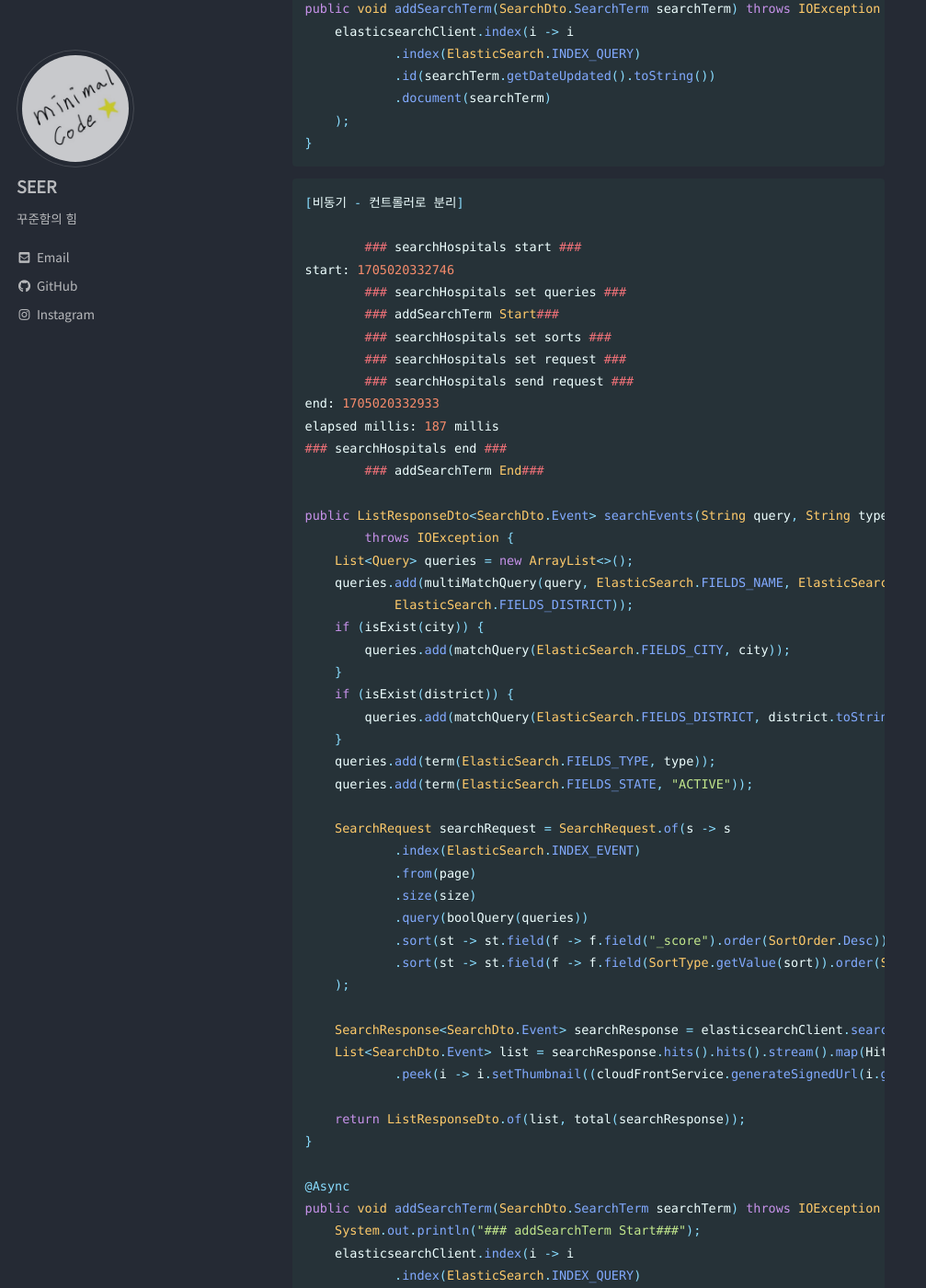
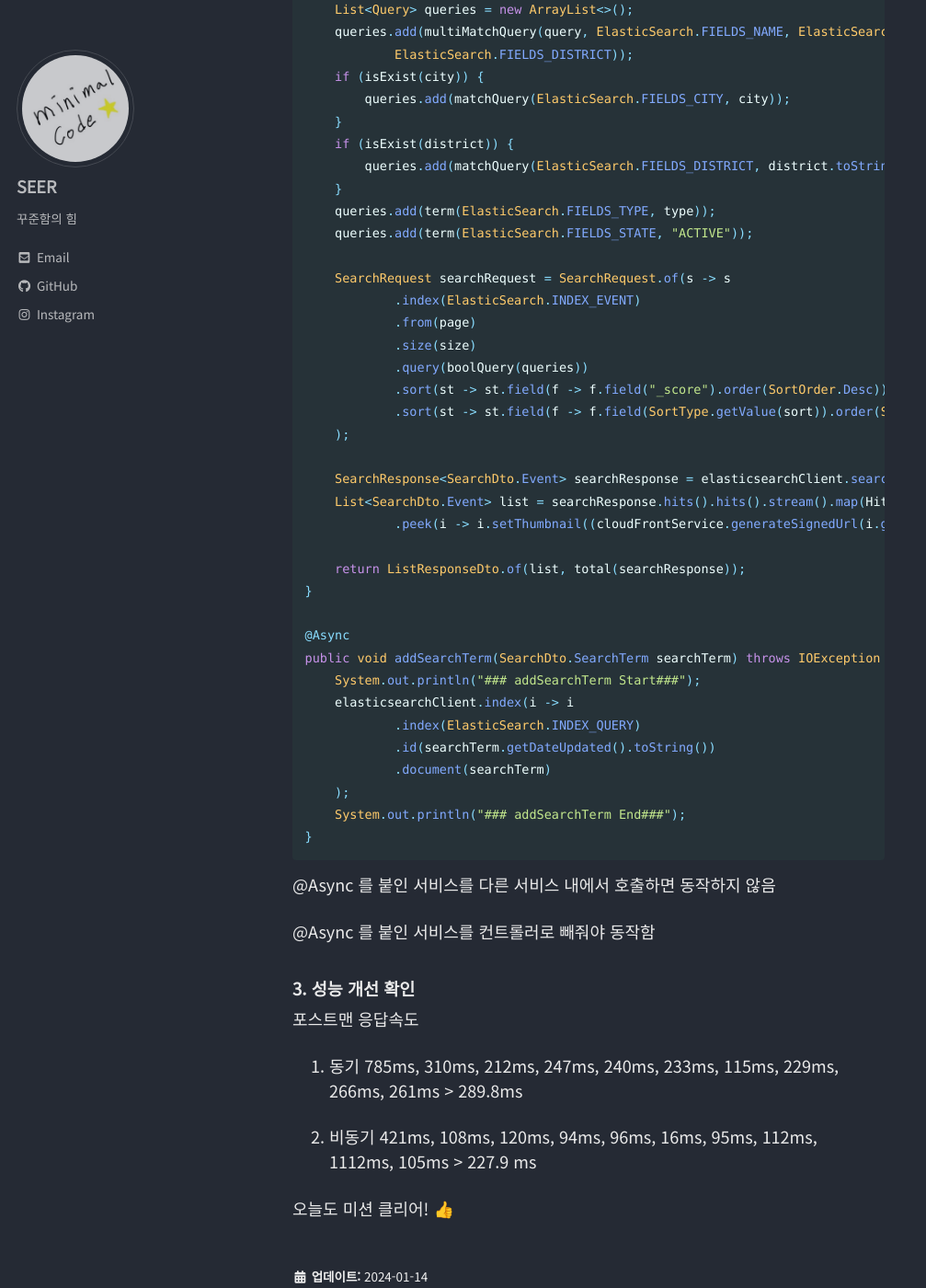
Before and after one commit to seer723/seer.github.io, a Jekyll site: the page built from _posts/2024-01-12-SpringBoot @Async 사용법.md, in a window 1280 px wide and 1400 px high, scrolled down 4032 px. Shown: the whole window at 92% size, without its empty margins (0-1007 px from the left). Built offline with Jekyll 4.4.1, drawn with Linux system fonts in a browser that asks for light colours; cached includes are drawn as plain includes; some of the changed text lies outside the part shown.

Commit message:
Async 포스팅 수정중

````diff
--- a/_posts/2024-01-12-SpringBoot @Async 사용법.md
+++ b/_posts/2024-01-12-SpringBoot @Async 사용법.md
@@ -1,18 +1,19 @@
 ---
 title: "2024-01-12-SpringBoot @Async 사용법"
-last_modified_at: 2024-01-09
+last_modified_at: 2024-01-12
 categories:
   - Java
 tags:
   - Java
   - SpringBoot
   - @Async
+  - 비동기
 ---
 
-> 모던 자바 인 액션(한빛미디어) 책을 보면서 동작 파라미터화에 대해 공부한 내용을 정리했어요.
-> 농장재고목록 애플리케이션 예제 코드를 개선하면서 자바 8의 장점을 느껴볼 수 있는 내용이예요.
+> 기존에 사용하고 있던 학교 검색 API 의 성능을 개선해야하는 일이 생겼는데요.
+> Elasticsearch 를 직접적으로 수정하지는 않고 @Async 를 써서 SprintBoot 상에 구현된 로직을 개선하여 성능을 높이는 작업을 진행했어요.
 
-##### 1. 농장재고목록 애플리케이션
+##### 1. @Async 란?
 
 AsyncApplication.java
 ```java
@@ -115,26 +116,11 @@ public class SyncService {
 }
 ```
 
-@Async 를 붙인 서비스를 다른 서비스 내에서 호출하면 동작하지 않음
+##### 2. 실제 코드 @Async 적용 및 유의사항
 
-@Async 를 붙인 서비스를 컨트롤러로 빼줘야 동작함
-
+> ### 기존 동기식 코드
 
 ```java
-[동기 - 컨트롤러로 분리]
-
-        ### addSearchTerm Start###
-        ### addSearchTerm End###
-        ### searchHospitals start ###
-start: 1705020297771
-        ### searchHospitals set queries ###
-        ### searchHospitals set sorts ###
-        ### searchHospitals set request ###
-        ### searchHospitals send request ###
-end: 1705020297889
-elapsed millis: 118 millis
-### searchHospitals end ###
-
 public ListResponseDto<SearchDto.Event> searchEvents(String query, String type, String city, Set<String> district, String sort, int page, int size)
         throws IOException {
     addSearchTerm(SearchDto.SearchTerm.create(query));
@@ -176,23 +162,10 @@ public void addSearchTerm(SearchDto.SearchTerm searchTerm) throws IOException {
 }
 ```
 
+> ### @Async 를 적용한 비동기식 코드
+
 ```java
-[비동기 - 컨트롤러로 분리]
-
-        ### searchHospitals start ###
-start: 1705020332746
-        ### searchHospitals set queries ###
-        ### addSearchTerm Start###
-        ### searchHospitals set sorts ###
-        ### searchHospitals set request ###
-        ### searchHospitals send request ###
-end: 1705020332933
-elapsed millis: 187 millis
-### searchHospitals end ###
-        ### addSearchTerm End###
-
-public ListResponseDto<SearchDto.Event> searchEvents(String query, String type, String city, Set<String> district, String sort, int page, int size)
-        throws IOException {
+public ListResponseDto<SearchDto.Event> searchEvents(String query, String type, String city, Set<String> district, String sort, int page, int size) throws IOException {
     List<Query> queries = new ArrayList<>();
     queries.add(multiMatchQuery(query, ElasticSearch.FIELDS_NAME, ElasticSearch.FIELDS_HOSPITAL_NAME, ElasticSearch.FIELDS_CITY,
             ElasticSearch.FIELDS_DISTRICT));
@@ -233,5 +206,18 @@ public void addSearchTerm(SearchDto.SearchTerm searchTerm) throws IOException {
 }
 ```
 
+@Async 를 붙인 서비스를 다른 서비스 내에서 호출하면 동작하지 않음
+
+@Async 를 붙인 서비스를 컨트롤러로 빼줘야 동작함
+
+##### 3. 성능 개선 확인
+
+포스트맨 응답속도
+
+1. 동기
+   785ms, 310ms, 212ms, 247ms, 240ms, 233ms, 115ms, 229ms, 266ms, 261ms > 289.8ms
+
+2. 비동기
+   421ms, 108ms, 120ms, 94ms, 96ms, 16ms, 95ms, 112ms, 1112ms, 105ms > 227.9 ms
 
 오늘도 미션 클리어! 👍
````
